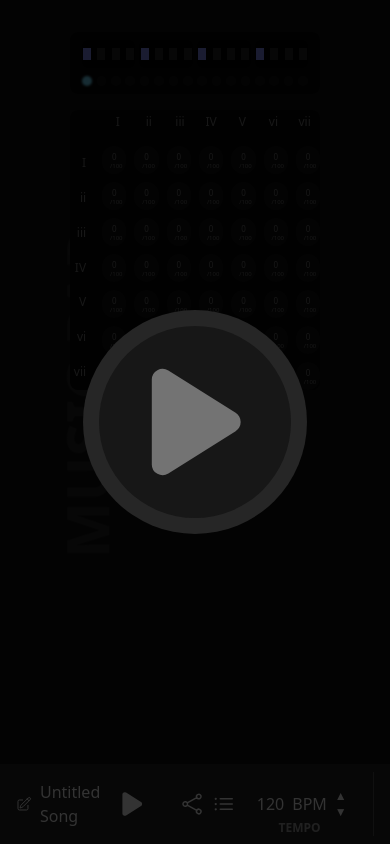
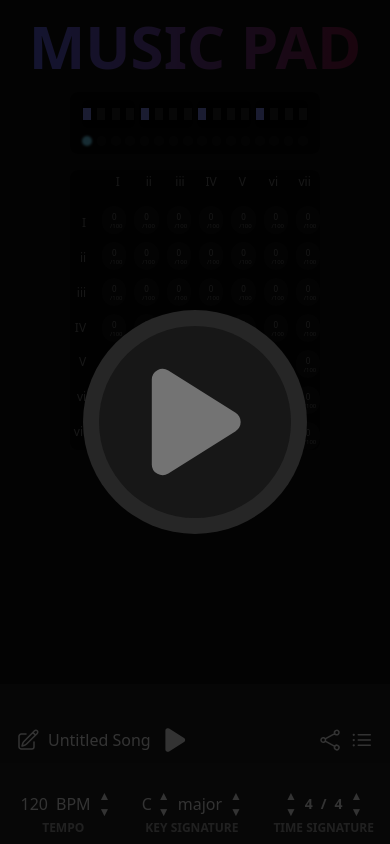
Before and after one commit to SkyIsTheLimit/MusicPad, a Next.js app: page / in a window 390 px wide. Built offline with nearby package versions, Linux system fonts and the light colour scheme.

Commit message:
Responsive project bar.

```diff
--- a/src/components/AppTitle.tsx
+++ b/src/components/AppTitle.tsx
@@ -3,7 +3,7 @@ import { HTMLAttributes } from 'react';
 export function AppTitle({ children }: HTMLAttributes<HTMLDivElement>) {
   return (
     <div className='flex justify-center mt-4'>
-      <h1 className='fixed font-sans text-6xl font-bold uppercase -rotate-90 bottom-[50%] -left-20 text-neutral-800'>
+      <h1 className='font-sans text-6xl font-bold text-transparent uppercase bg-clip-text bg-gradient-to-r from-indigo-500 to-pink-900'>
         Music Pad
       </h1>
       {children}
--- a/src/components/ProjectBar.tsx
+++ b/src/components/ProjectBar.tsx
@@ -1,3 +1,4 @@
+import { HTMLAttributes } from 'react';
 import { useProjectContext } from './context/project';
 import { useToneContext } from './context/tone';
 import {
@@ -12,9 +13,10 @@ import {
 } from './context/utils';
 import { Edit, List, Play, Share, Stop } from './icons';
 
-export function ProjectBar() {
+export function TransportControls({
+  className,
+}: HTMLAttributes<HTMLDivElement>) {
   const {
-    name,
     tempo,
     setTempo,
     keySignature,
@@ -22,8 +24,6 @@ export function ProjectBar() {
     timeSignature,
     setTimeSignature,
   } = useProjectContext();
-  const { transportState, toggleTransport } = useToneContext();
-
   const incrementTempo = () => setTempo((tempo) => tempo + 1);
   const decrementTempo = () => setTempo((tempo) => tempo - 1);
 
@@ -72,31 +72,8 @@ export function ProjectBar() {
     ]);
 
   return (
-    <div className='fixed z-10 bottom-0 flex justify-between w-full px-4 py-2 bg-[#222]'>
-      <div className='flex items-center gap-8'>
-        <div className='flex items-center gap-2'>
-          <Edit className='w-6' />
-          <span>{name}</span>
-          {transportState === 'stopped' && (
-            <button onClick={toggleTransport}>
-              <Play className='w-8' />
-            </button>
-          )}
-          {transportState === 'started' && (
-            <button onClick={toggleTransport}>
-              <Stop className='w-8' />
-            </button>
-          )}
-        </div>
-
-        <div className='flex gap-2'>
-          <Share className='w-6' />
-          <List className='w-6' />
-        </div>
-      </div>
-
-      <div className='flex'>
-        <div className='flex flex-col-reverse items-center mx-4'>
+    <div className={`flex items-start justify-between ${className}`}>
+      <div className='flex flex-col-reverse items-center md:mx-4'>
         <span className='inline-block text-xs font-bold text-center uppercase text-neutral-400'>
           Tempo
         </span>
@@ -114,9 +91,9 @@ export function ProjectBar() {
         </div>
       </div>
 
-        <div className='w-1 h-full mx-2 border-r-[0.0625em] border-neutral-600'></div>
+      {/* <div className='w-1 h-full mx-2 border-r-[0.0625em] border-neutral-600'></div> */}
 
-        <div className='flex flex-col-reverse items-center mx-4'>
+      <div className='flex flex-col-reverse items-center md:mx-4'>
         <span className='inline-block text-xs font-bold text-center uppercase text-neutral-400'>
           Key Signature
         </span>
@@ -142,9 +119,9 @@ export function ProjectBar() {
         </div>
       </div>
 
-        <div className='w-1 h-full mx-2 border-r-[0.0625em] border-neutral-600'></div>
+      {/* <div className='w-1 h-full mx-2 border-r-[0.0625em] border-neutral-600'></div> */}
 
-        <div className='flex flex-col-reverse items-center mx-4'>
+      <div className='flex flex-col-reverse items-center md:ml-4'>
         <span className='inline-block text-xs font-bold text-center uppercase text-neutral-400'>
           Time Signature
         </span>
@@ -171,6 +148,42 @@ export function ProjectBar() {
         </div>
       </div>
     </div>
+  );
+}
+
+export function ProjectInfo() {
+  const { name } = useProjectContext();
+  const { transportState, toggleTransport } = useToneContext();
+
+  return (
+    <div className='flex items-center justify-between flex-1 gap-8 py-8 md:py-0 md:justify-start'>
+      <div className='flex items-center gap-2'>
+        <Edit className='w-6' />
+        <span>{name}</span>
+        {transportState === 'stopped' && (
+          <button onClick={toggleTransport}>
+            <Play className='w-8' />
+          </button>
+        )}
+        {transportState === 'started' && (
+          <button onClick={toggleTransport}>
+            <Stop className='w-8' />
+          </button>
+        )}
+      </div>
+
+      <div className='flex gap-2'>
+        <Share className='w-6' />
+        <List className='w-6' />
+      </div>
     </div>
   );
 }
+
+export function ProjectBar({ children }: HTMLAttributes<HTMLDivElement>) {
+  return (
+    <div className='fixed z-10 bottom-0 flex flex-col md:flex-row w-full px-4 py-2 bg-[#222]'>
+      {children}
+    </div>
+  );
+}
--- a/src/pages/index.tsx
+++ b/src/pages/index.tsx
@@ -1,6 +1,10 @@
 import { NextPage } from 'next';
 import { useEffect, useState } from 'react';
-import { ProjectBar } from '../components/ProjectBar';
+import {
+  ProjectBar,
+  ProjectInfo,
+  TransportControls,
+} from '../components/ProjectBar';
 import { Transport } from 'tone';
 import { ContextStarter } from '../components/ContextStarter';
 import { SequenceEditor } from '../components/SequenceEditor';
@@ -76,7 +80,11 @@ const IndexPage: NextPage = () => {
 
   return (
     <>
-      <ProjectBar />
+      <ProjectBar>
+        <ProjectInfo />
+        <TransportControls />
+      </ProjectBar>
+
       <ContextStarter />
       <AppTitle />
 
```
Lines whose indentation alone changed are shown as unchanged.
